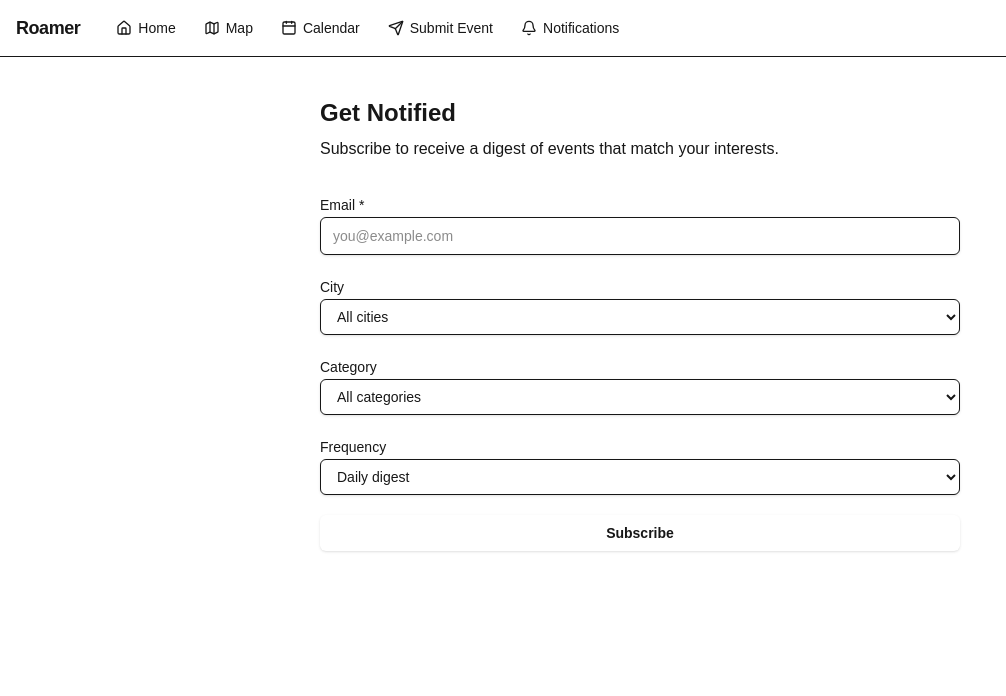
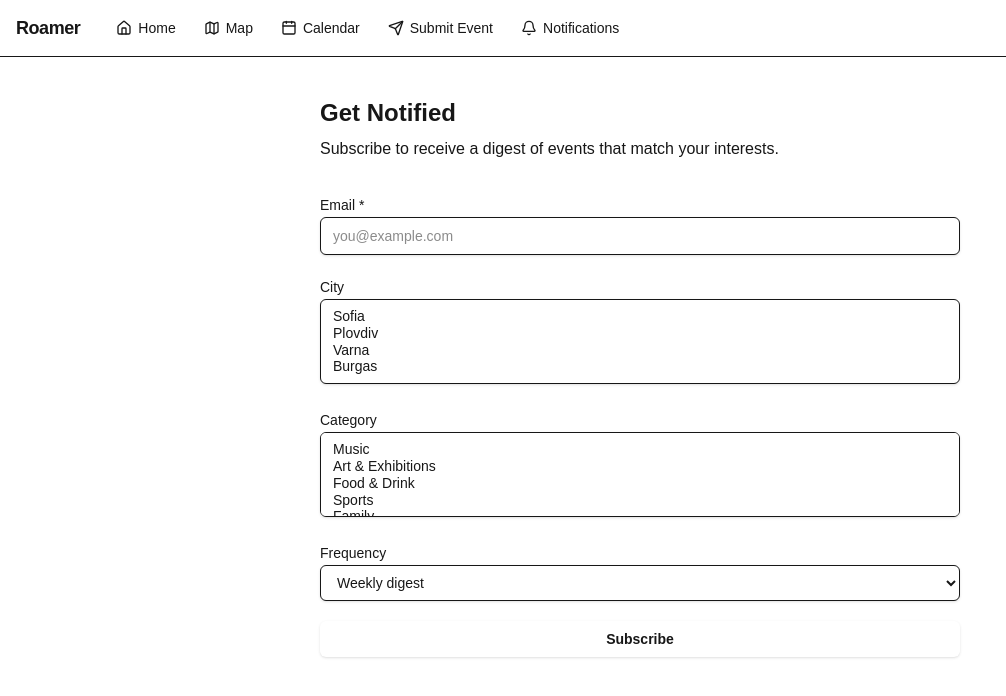
Before and after one commit to GeorgiKatsarov/QAI, a Next.js app: page /notifications in a window 1280 px wide. Shown: the top 696 px of the page, without its empty margins (0-1006 px from the left). Built offline with nearby package versions, Linux system fonts and the light colour scheme.

Commit message:
Implement notification subscription flow with validation and API

```diff
--- a/src/app/(public)/notifications/page.tsx
+++ b/src/app/(public)/notifications/page.tsx
@@ -1,3 +1,5 @@
+import { NotificationSubscriptionForm } from "@/components/notifications/NotificationSubscriptionForm";
+
 export default function NotificationsPage() {
   return (
     <div className="container mx-auto px-4 py-10 max-w-2xl" data-testid="notifications-page">
@@ -5,82 +7,7 @@ export default function NotificationsPage() {
       <p className="text-muted-foreground mb-8">
         Subscribe to receive a digest of events that match your interests.
       </p>
-
-      <form
-        className="space-y-5"
-        data-testid="subscription-form"
-        aria-label="Notification subscription form"
-      >
-        <div className="space-y-1.5">
-          <label htmlFor="sub-email" className="text-sm font-medium">
-            Email <span className="text-destructive">*</span>
-          </label>
-          <input
-            id="sub-email"
-            type="email"
-            placeholder="you@example.com"
-            className="w-full rounded-md border border-input bg-background px-3 py-2 text-sm shadow-sm placeholder:text-muted-foreground focus:outline-none focus:ring-1 focus:ring-ring"
-            data-testid="subscription-email-input"
-          />
-        </div>
-
-        <div className="space-y-1.5">
-          <label htmlFor="sub-city" className="text-sm font-medium">
-            City
-          </label>
-          <select
-            id="sub-city"
-            className="w-full rounded-md border border-input bg-background px-3 py-2 text-sm shadow-sm focus:outline-none focus:ring-1 focus:ring-ring"
-            data-testid="subscription-city-select"
-          >
-            <option value="">All cities</option>
-            <option value="sofia">Sofia</option>
-            <option value="plovdiv">Plovdiv</option>
-            <option value="varna">Varna</option>
-            <option value="burgas">Burgas</option>
-          </select>
-        </div>
-
-        <div className="space-y-1.5">
-          <label htmlFor="sub-category" className="text-sm font-medium">
-            Category
-          </label>
-          <select
-            id="sub-category"
-            className="w-full rounded-md border border-input bg-background px-3 py-2 text-sm shadow-sm focus:outline-none focus:ring-1 focus:ring-ring"
-            data-testid="subscription-category-select"
-          >
-            <option value="">All categories</option>
-            <option value="music">Music</option>
-            <option value="art">Art & Exhibitions</option>
-            <option value="food">Food & Drink</option>
-            <option value="sports">Sports</option>
-            <option value="family">Family</option>
-          </select>
-        </div>
-
-        <div className="space-y-1.5">
-          <label htmlFor="sub-frequency" className="text-sm font-medium">
-            Frequency
-          </label>
-          <select
-            id="sub-frequency"
-            className="w-full rounded-md border border-input bg-background px-3 py-2 text-sm shadow-sm focus:outline-none focus:ring-1 focus:ring-ring"
-            data-testid="subscription-frequency-select"
-          >
-            <option value="daily">Daily digest</option>
-            <option value="weekly">Weekly digest</option>
-          </select>
-        </div>
-
-        <button
-          type="submit"
-          className="w-full rounded-md bg-primary px-4 py-2 text-sm font-semibold text-primary-foreground shadow hover:bg-primary/90 transition-colors"
-          data-testid="subscription-submit-button"
-        >
-          Subscribe
-        </button>
-      </form>
+      <NotificationSubscriptionForm />
     </div>
   );
 }
--- /dev/null
+++ b/src/app/api/subscriptions/route.ts
@@ -0,0 +1,20 @@
+import { NextResponse } from "next/server";
+import { createNotificationSubscription } from "@/lib/services/subscriptions";
+
+export async function POST(req: Request) {
+  try {
+    const payload = await req.json();
+    const subscription = await createNotificationSubscription(payload);
+
+    return NextResponse.json({
+      ok: true,
+      subscriptionId: subscription.id,
+      confirmationToken: subscription.confirmationToken,
+    });
+  } catch (error) {
+    return NextResponse.json(
+      { ok: false, error: error instanceof Error ? error.message : "Invalid request" },
+      { status: 400 },
+    );
+  }
+}
--- /dev/null
+++ b/src/components/notifications/NotificationSubscriptionForm.tsx
@@ -0,0 +1,138 @@
+"use client";
+
+import { zodResolver } from "@hookform/resolvers/zod";
+import { useState } from "react";
+import { useForm } from "react-hook-form";
+import {
+  notificationSubscriptionSchema,
+  type NotificationSubscriptionInput,
+} from "@/lib/validation/events";
+
+export function NotificationSubscriptionForm() {
+  const [status, setStatus] = useState<"idle" | "success" | "error">("idle");
+  const [errorMessage, setErrorMessage] = useState("");
+
+  const form = useForm<NotificationSubscriptionInput>({
+    resolver: zodResolver(notificationSubscriptionSchema),
+    defaultValues: {
+      email: "",
+      cities: [],
+      categoryIds: [],
+      priceMax: undefined,
+      freeOnly: false,
+      frequency: "WEEKLY",
+    },
+  });
+
+  async function onSubmit(values: NotificationSubscriptionInput) {
+    setStatus("idle");
+    const response = await fetch("/api/subscriptions", {
+      method: "POST",
+      headers: { "content-type": "application/json" },
+      body: JSON.stringify(values),
+    });
+
+    const payload = await response.json();
+    if (!response.ok || !payload.ok) {
+      setStatus("error");
+      setErrorMessage(payload.error ?? "Failed to create subscription");
+      return;
+    }
+
+    setStatus("success");
+  }
+
+  return (
+    <form
+      className="space-y-5"
+      data-testid="subscription-form"
+      aria-label="Notification subscription form"
+      onSubmit={form.handleSubmit(onSubmit)}
+    >
+      <div className="space-y-1.5">
+        <label htmlFor="sub-email" className="text-sm font-medium">
+          Email <span className="text-destructive">*</span>
+        </label>
+        <input
+          id="sub-email"
+          type="email"
+          placeholder="you@example.com"
+          className="w-full rounded-md border border-input bg-background px-3 py-2 text-sm shadow-sm placeholder:text-muted-foreground focus:outline-none focus:ring-1 focus:ring-ring"
+          data-testid="subscription-email-input"
+          {...form.register("email")}
+        />
+      </div>
+
+      <div className="space-y-1.5">
+        <label htmlFor="sub-city" className="text-sm font-medium">
+          City
+        </label>
+        <select
+          id="sub-city"
+          multiple
+          className="w-full rounded-md border border-input bg-background px-3 py-2 text-sm shadow-sm focus:outline-none focus:ring-1 focus:ring-ring"
+          data-testid="subscription-city-select"
+          {...form.register("cities")}
+        >
+          <option value="Sofia">Sofia</option>
+          <option value="Plovdiv">Plovdiv</option>
+          <option value="Varna">Varna</option>
+          <option value="Burgas">Burgas</option>
+        </select>
+      </div>
+
+      <div className="space-y-1.5">
+        <label htmlFor="sub-category" className="text-sm font-medium">
+          Category
+        </label>
+        <select
+          id="sub-category"
+          multiple
+          className="w-full rounded-md border border-input bg-background px-3 py-2 text-sm shadow-sm focus:outline-none focus:ring-1 focus:ring-ring"
+          data-testid="subscription-category-select"
+          {...form.register("categoryIds")}
+        >
+          <option value="music">Music</option>
+          <option value="art">Art & Exhibitions</option>
+          <option value="food">Food & Drink</option>
+          <option value="sports">Sports</option>
+          <option value="family">Family</option>
+        </select>
+      </div>
+
+      <div className="space-y-1.5">
+        <label htmlFor="sub-frequency" className="text-sm font-medium">
+          Frequency
+        </label>
+        <select
+          id="sub-frequency"
+          className="w-full rounded-md border border-input bg-background px-3 py-2 text-sm shadow-sm focus:outline-none focus:ring-1 focus:ring-ring"
+          data-testid="subscription-frequency-select"
+          {...form.register("frequency")}
+        >
+          <option value="DAILY">Daily digest</option>
+          <option value="WEEKLY">Weekly digest</option>
+        </select>
+      </div>
+
+      <button
+        type="submit"
+        className="w-full rounded-md bg-primary px-4 py-2 text-sm font-semibold text-primary-foreground shadow hover:bg-primary/90 transition-colors"
+        data-testid="subscription-submit-button"
+      >
+        Subscribe
+      </button>
+
+      {status === "success" ? (
+        <p data-testid="subscription-success" className="text-sm text-green-600">
+          Subscription saved. Please confirm from your email.
+        </p>
+      ) : null}
+      {status === "error" ? (
+        <p data-testid="subscription-error" className="text-sm text-destructive">
+          {errorMessage}
+        </p>
+      ) : null}
+    </form>
+  );
+}
--- /dev/null
+++ b/src/lib/services/subscriptions.ts
@@ -0,0 +1,33 @@
+import { NotificationFrequency } from "@/generated/prisma";
+import { prisma } from "@/lib/db/client";
+import {
+  notificationSubscriptionSchema,
+  type NotificationSubscriptionInput,
+} from "@/lib/validation/events";
+
+export async function createNotificationSubscription(input: NotificationSubscriptionInput) {
+  const parsed = notificationSubscriptionSchema.parse(input);
+
+  if (!prisma) {
+    return { id: `mock-subscription-${Date.now()}`, confirmationToken: "mock-token" };
+  }
+
+  return prisma.notificationSubscription.create({
+    data: {
+      email: parsed.email,
+      cities: parsed.cities,
+      categoryIds: parsed.categoryIds,
+      priceMax: parsed.priceMax,
+      freeOnly: parsed.freeOnly,
+      frequency:
+        parsed.frequency === "DAILY"
+          ? NotificationFrequency.DAILY
+          : NotificationFrequency.WEEKLY,
+      isConfirmed: false,
+    },
+    select: {
+      id: true,
+      confirmationToken: true,
+    },
+  });
+}
--- a/src/lib/validation/events.ts
+++ b/src/lib/validation/events.ts
@@ -31,3 +31,17 @@ export const submitEventSchema = z.object({
 });
 
 export type SubmitEventInput = z.infer<typeof submitEventSchema>;
+
+export const notificationSubscriptionSchema = z.object({
+  email: z.email("Valid email is required"),
+  cities: z.array(z.string().trim().min(1)).default([]),
+  categoryIds: z.array(z.string().trim().min(1)).default([]),
+  priceMax: z
+    .union([z.coerce.number().min(0), z.nan()])
+    .optional()
+    .transform((value) => (typeof value === "number" && !Number.isNaN(value) ? value : undefined)),
+  freeOnly: z.boolean().default(false),
+  frequency: z.enum(["DAILY", "WEEKLY"]).default("WEEKLY"),
+});
+
+export type NotificationSubscriptionInput = z.infer<typeof notificationSubscriptionSchema>;
```
Also changed, not shown: 1 other file (tests, documents, lock files or other folders).
